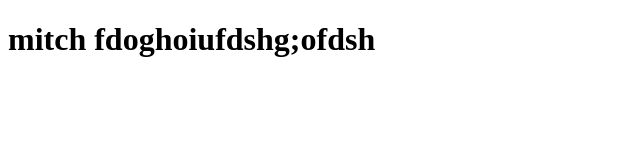
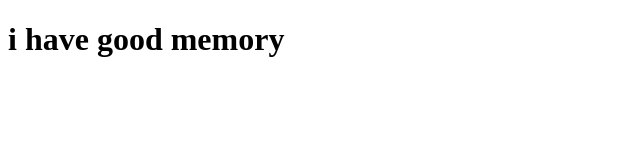
Before and after one commit to palace-m/git-test, a plain HTML site: page index.html in a window 1280 px wide. Shown: the whole page, without its empty margins (0-640 px from the left). Drawn offline with Linux system fonts and the light colour scheme.

Commit message:
fuk u jme

```diff
--- a/index.html
+++ b/index.html
@@ -9,7 +9,7 @@
 <body>
 
 
- <h1>mitch fdoghoiufdshg;ofdsh</h1>
+ <h1>i have good memory</h1>
 
 </body>
 </html>
```
